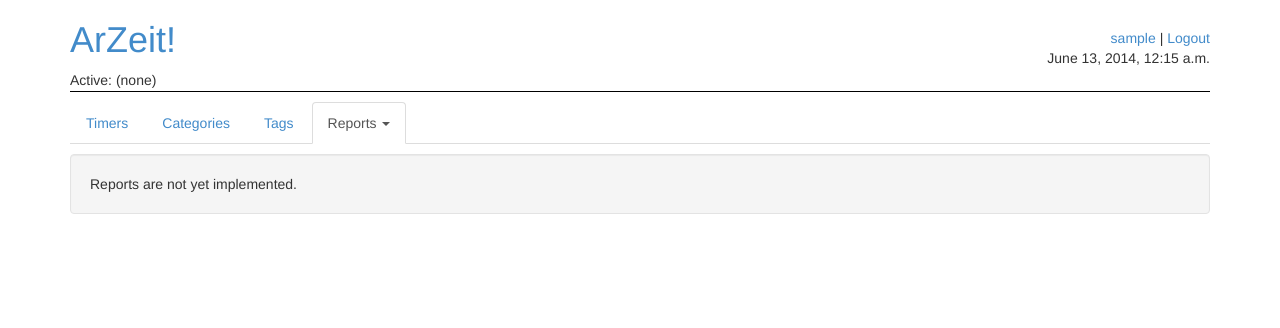
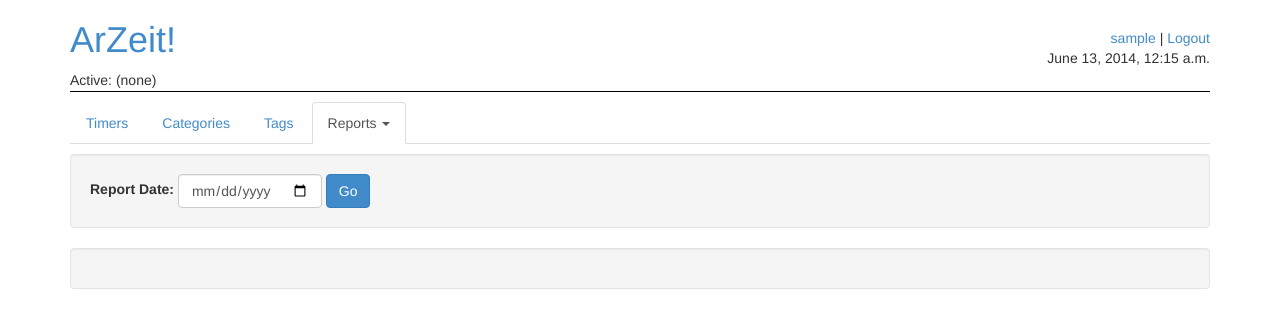
Before and after one commit to peap/djarzeit, a Django app: a page that uses reports/templates/reports/daily_summary.html in a window 1280 px wide. Shown: the top 328 px of the page. Run offline with Django 3.2, Linux system fonts and the light colour scheme; the visitor is signed in with stand-in values (Sample User, id 1); data that the repository does not hold is empty; some libraries are stand-ins or nearby versions.

Commit message:
starting on daily report

```diff
--- a/reports/templates/reports/daily_summary.html
+++ b/reports/templates/reports/daily_summary.html
@@ -5,7 +5,24 @@
 <div class="well">
   <div class="row">
     <div class="col-xs-12">
-      Reports are not yet implemented.
+      <form action="." method="get" class="form-inline" role="form">
+        <div class="form-group">
+          <label for="report_date" class="form-label">Report Date: </label>
+          <input type="date" name="report_date" id="report_date"
+              class="form-control" placeholder="mm/dd/yyyy"
+              value="{{ report_date|date:'m/d/Y' }}">
+          <button type="submit" class="btn btn-primary">
+            Go
+          </button>
+        </div>
+      </form>
+    </div>
+  </div>
+</div>
+
+<div class="well">
+  <div class="row">
+    <div class="col-xs-12">
     </div>
   </div>
 </div>
--- a/reports/views.py
+++ b/reports/views.py
@@ -1,7 +1,21 @@
+from datetime import datetime
+
 from django.shortcuts import render_to_response
+from django.contrib import messages
 from django.contrib.auth.decorators import login_required
 
 from djarzeit.context import ArZeitContext
+
+
+def parse_date_or_today(date_string):
+    if date_string:
+        try:
+            report_date = datetime.strptime(date_string, '%m/%d/%Y')
+        except ValueError:
+            report_date = datetime.today()
+    else:
+        report_date = datetime.today()
+    return report_date
 
 
 class ReportsContext(ArZeitContext):
@@ -16,7 +30,10 @@ def reports(request):
 
 @login_required
 def daily_summary(request):
-    context = ReportsContext(request, {})
+    report_date = parse_date_or_today(request.GET.get('report_date'))
+    context = ReportsContext(request, {
+        'report_date': report_date,
+    })
     return render_to_response('reports/daily_summary.html', {}, context)
 
 
```
